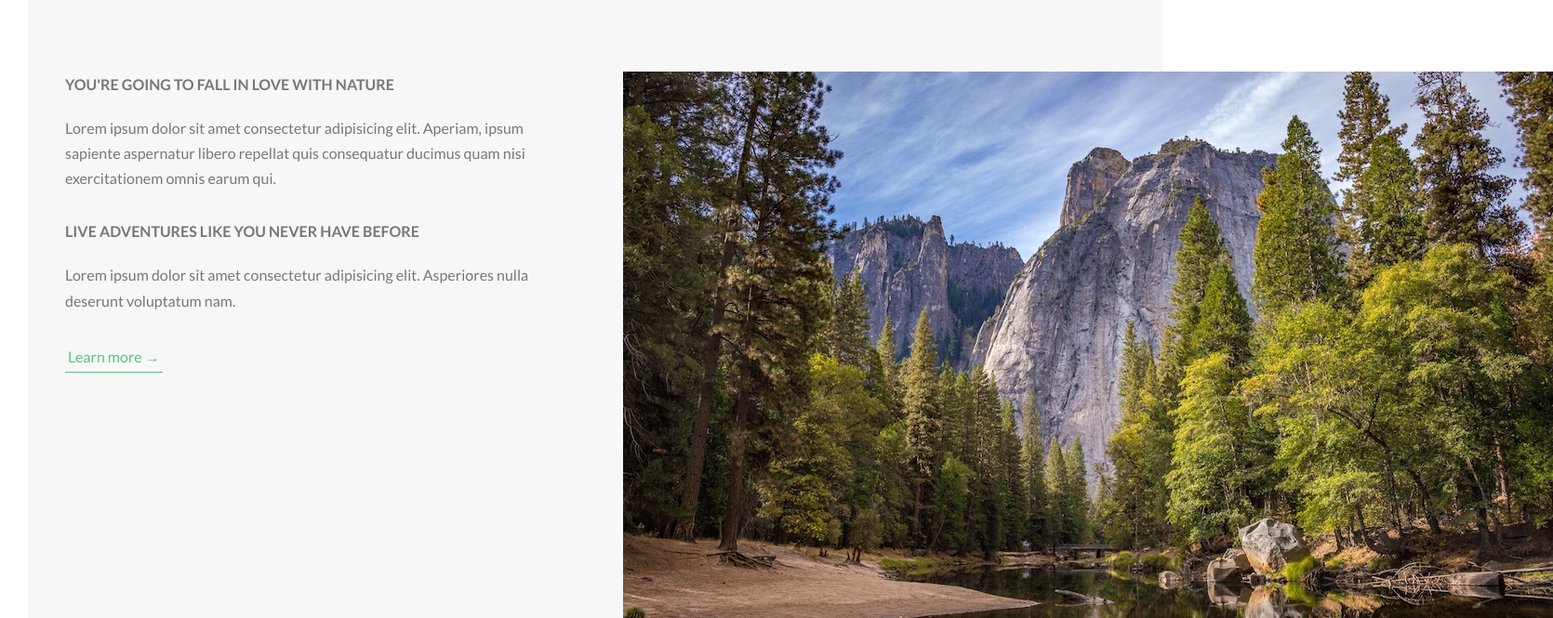
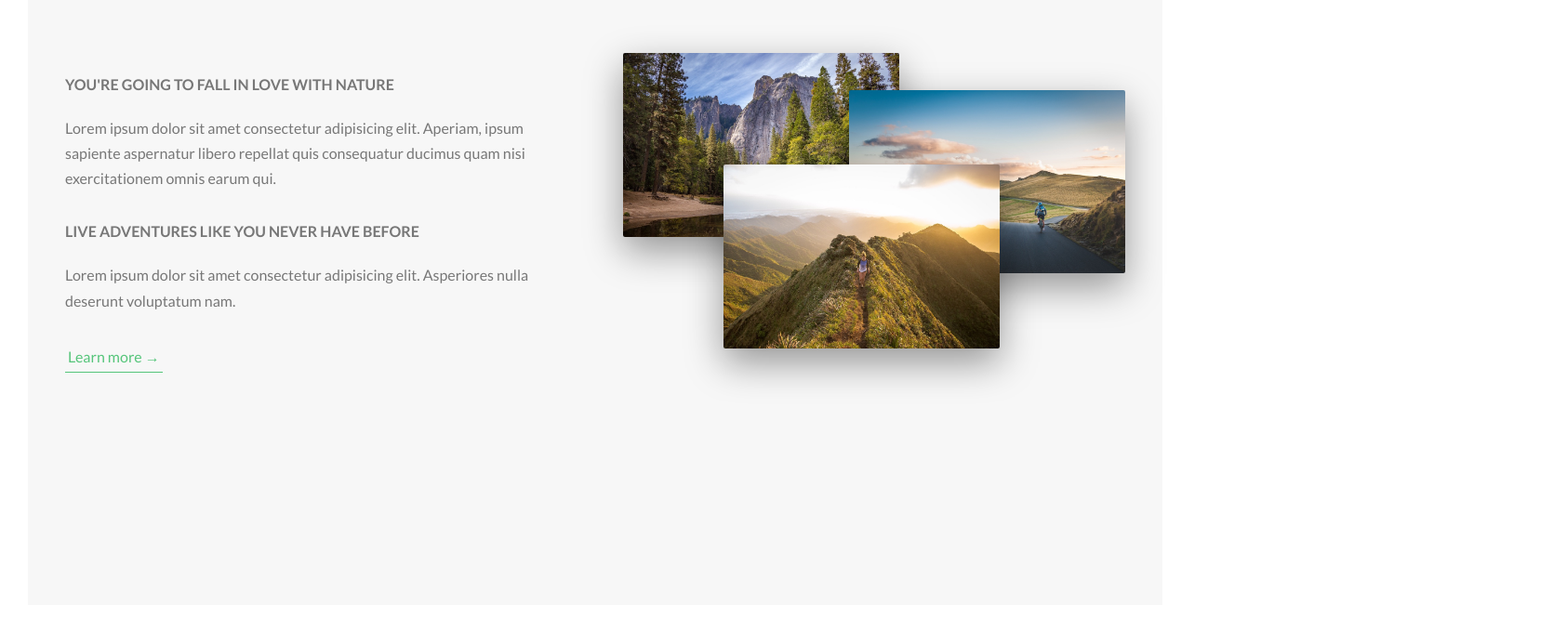
Before and after one commit to LauraTelqiu/natours, a website: page index.html in a window 1280 px wide. Shown: the part 943-1608 px from the top of the page at 93% size, 1670 px wide, since content can reach past the window. Drawn offline with Linux system fonts and the light colour scheme.

Commit message:
abut img styling

```diff
--- a/sass/components/_composition.scss
+++ b/sass/components/_composition.scss
@@ -0,0 +1,29 @@
+.composition {
+  position: relative;
+  &__photo {
+    width: 55%;
+    box-shadow: 0 1.5rem 4rem rgba($color-black, 0.4);
+    border-radius: 2px;
+    position: absolute;
+    z-index: 10;
+    transition: all 0.2s;
+
+    &--p1 {
+      left: 0;
+      top: -2rem;
+    }
+    &--p2 {
+      right: 0;
+      top: 2rem;
+    }
+    &--p3 {
+      left: 20%;
+      top: 10rem;
+    }
+    &:hover {
+      transform: scale(1.05);
+      box-shadow: 0 2.5 rem rgba($color-black, 0.5);
+      z-index: 20;
+    }
+  }
+}
```
Also changed, not shown: css/style.css.
